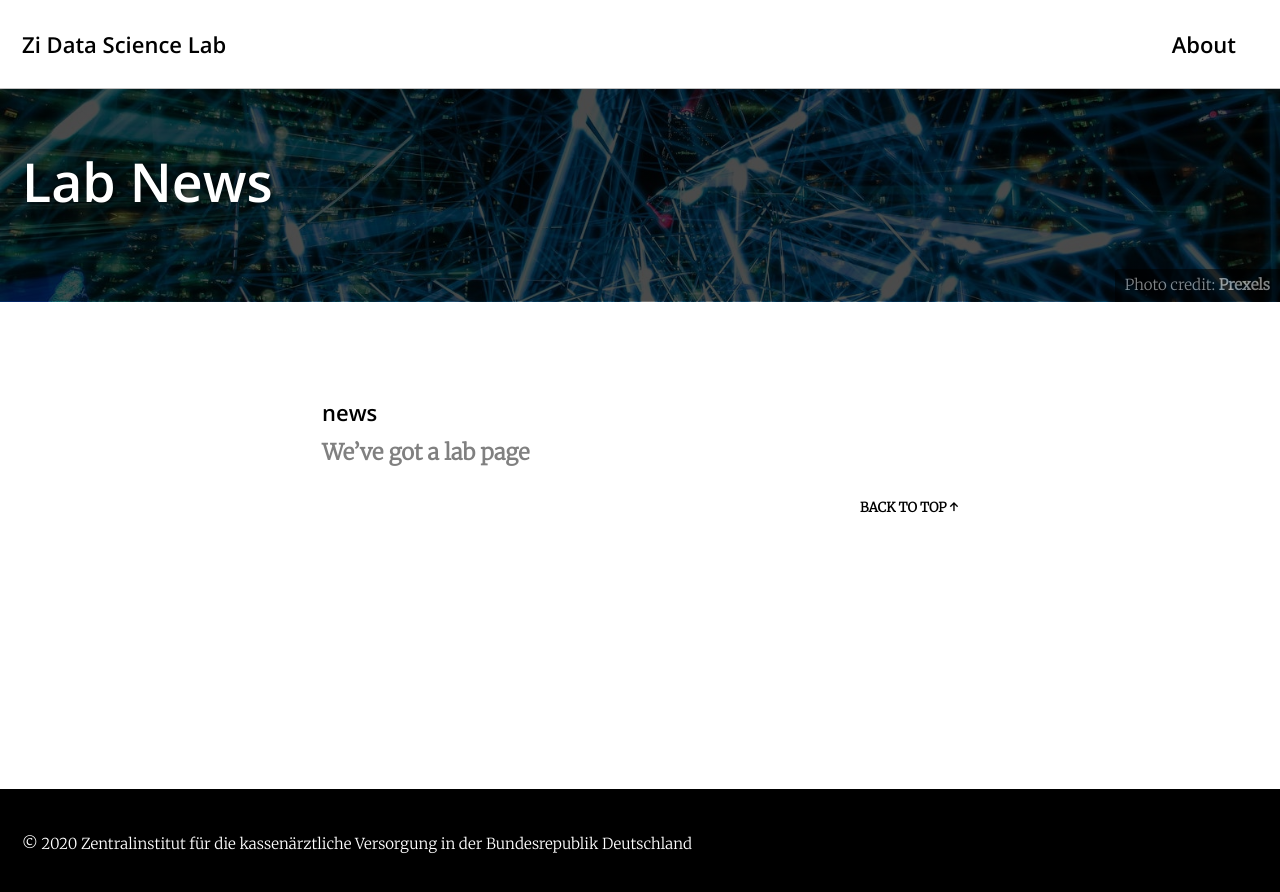
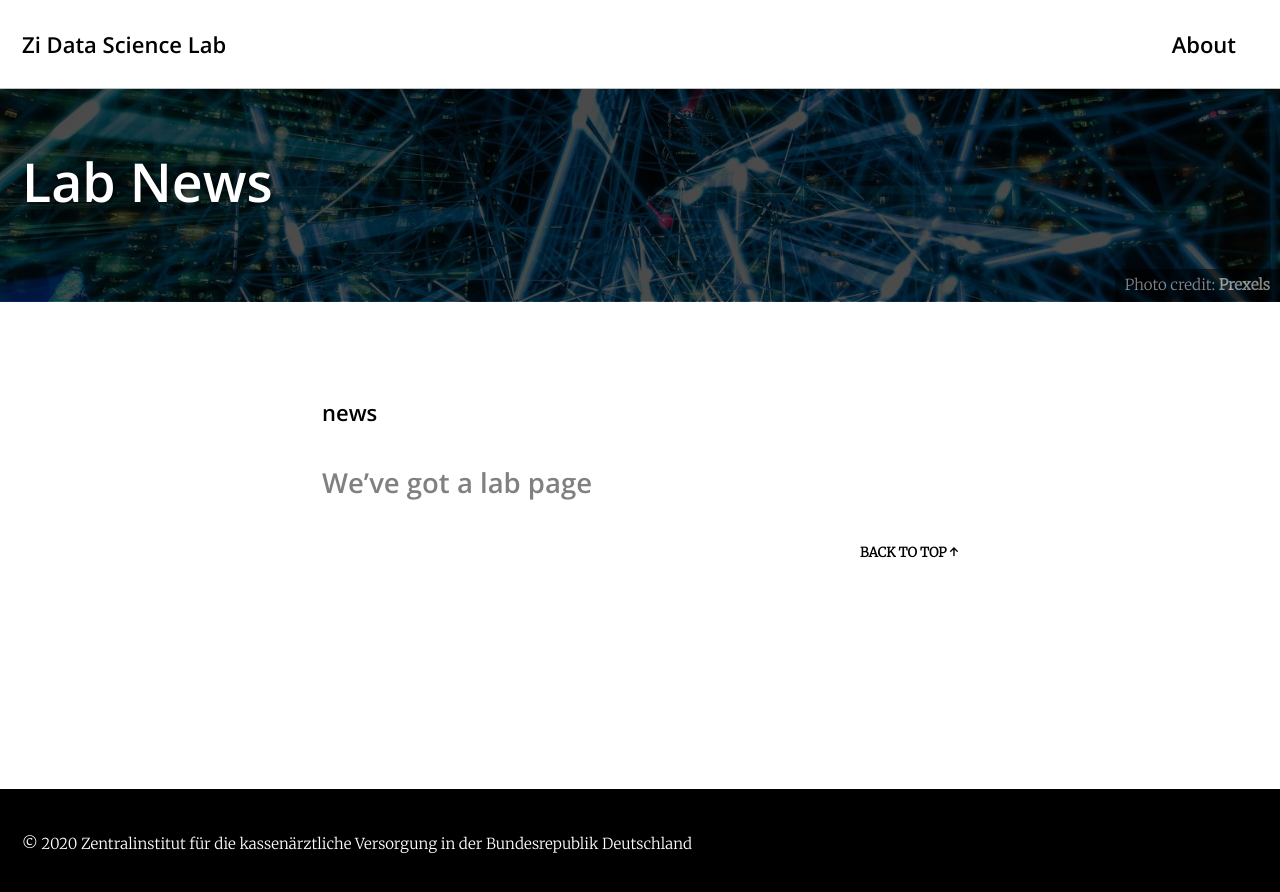
Before and after one commit to zidatalab/zidatalab.github.io, a Jekyll site: the page built from _pages/News.md, in a window 1280 px wide. Shown: the top 892 px of the page. Built offline with Jekyll 4.4.1, drawn with Linux system fonts in a browser that asks for light colours; cached includes are drawn as plain includes; nearby versions of some CDN libraries.

Commit message:
Update archive-single.html

```diff
--- a/_includes/archive-single.html
+++ b/_includes/archive-single.html
@@ -17,15 +17,13 @@
         <img src="{{ teaser | relative_url }}" alt="">
       </div>
     {% endif %}
-    <p>
-
+    <h2 class="archive__item-title" itemprop="headline">
       {% if post.link %}
         <a href="{{ post.link }}">{{ title }}</a> <a href="{{ post.url | relative_url }}" rel="permalink"><i class="fas fa-link" aria-hidden="true" title="permalink"></i><span class="sr-only">Permalink</span></a>
       {% else %}
         <a href="{{ post.url | relative_url }}" rel="permalink">{{ title }}</a>
       {% endif %}
-
-  </p>
+    </h2>
     {% if post.read_time %}
       <p class="page__meta"><i class="far fa-clock" aria-hidden="true"></i> {% include read-time.html %}</p>
     {% endif %}
```
